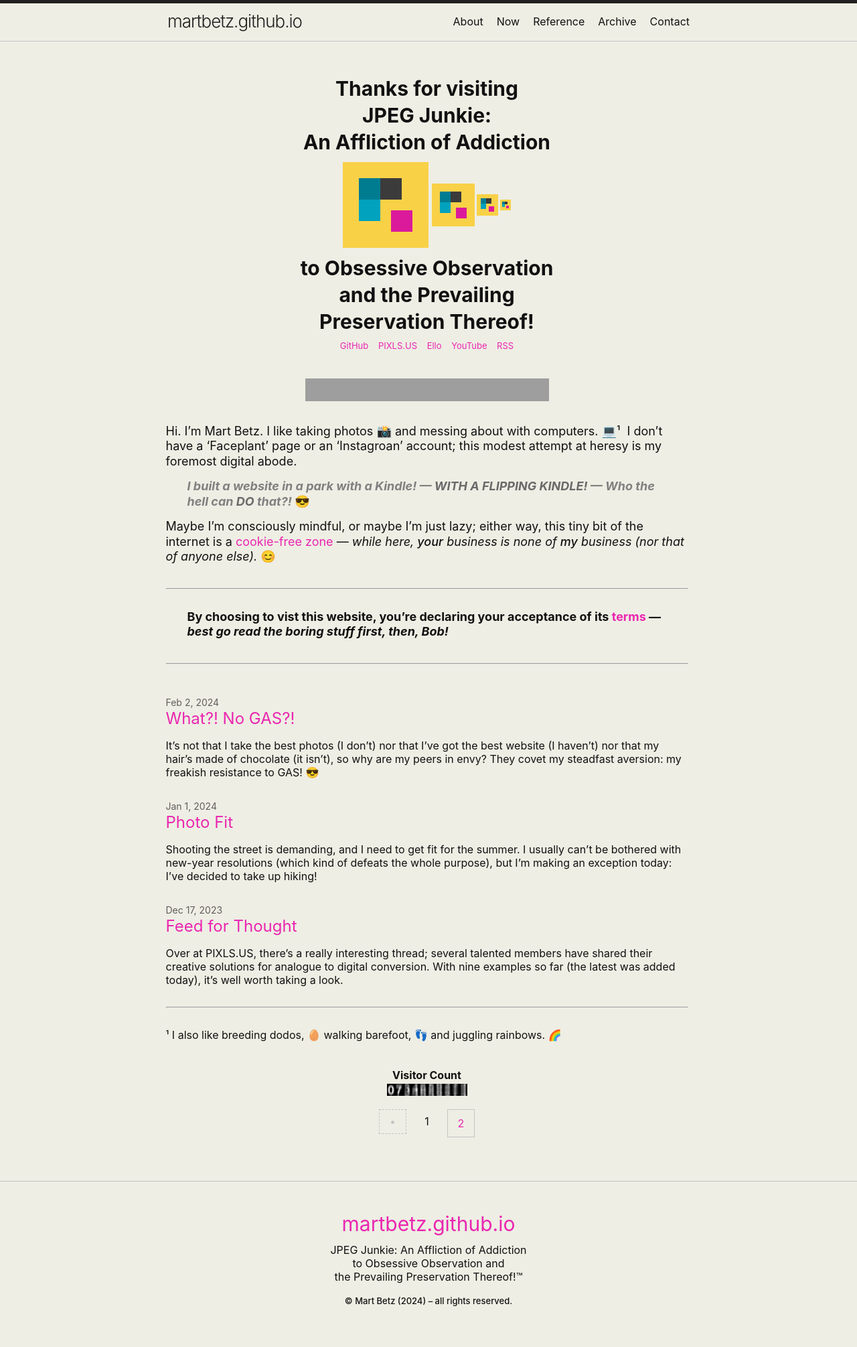
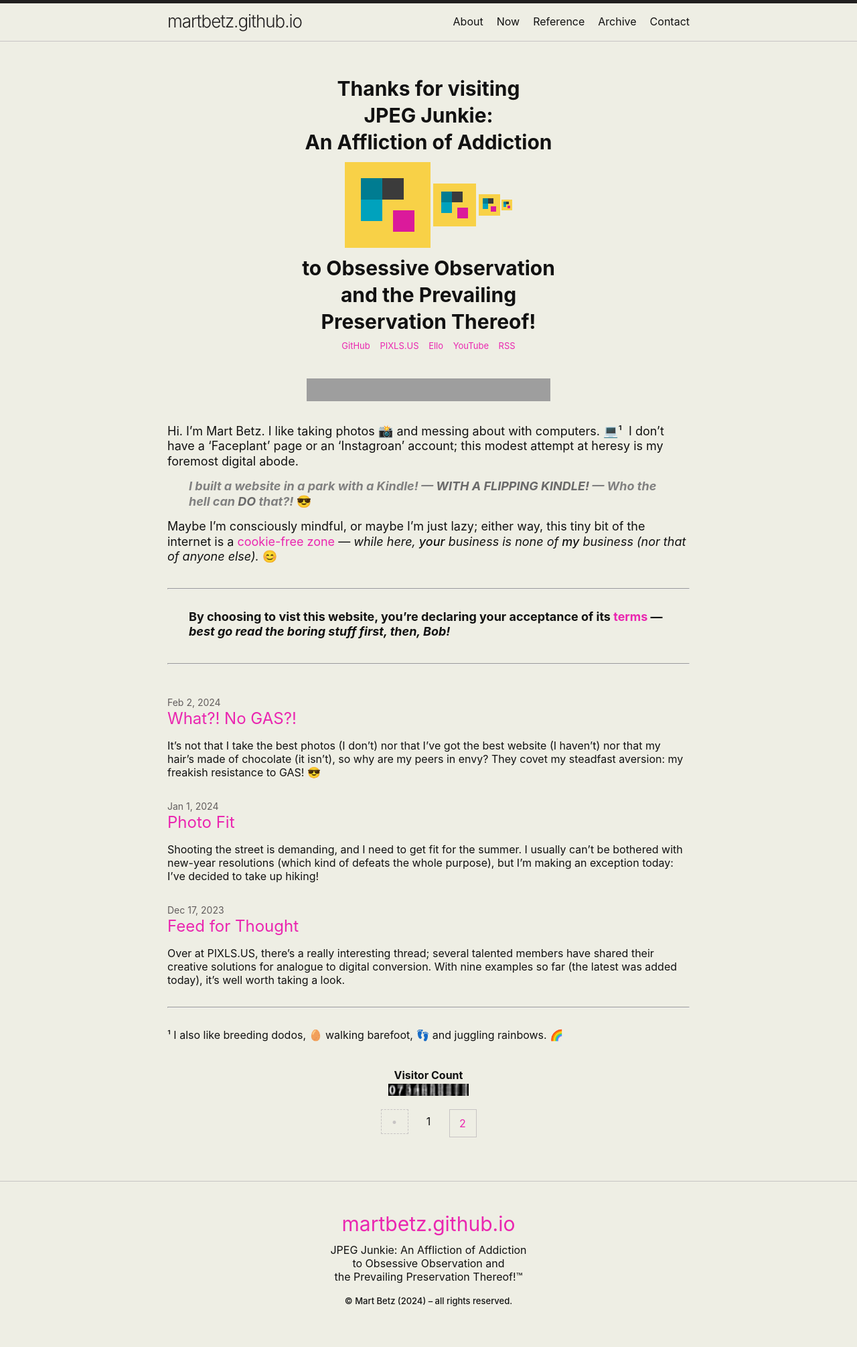
Before and after one commit to martbetz/martbetz.github.io, a Jekyll site: the page built from index.html, in a window 1280 px wide. Shown: the whole page at 67% size. Built offline with Jekyll 4.4.1, drawn with Linux system fonts in a browser that asks for light colours; the list of posts is cut into pages by our own code; grey boxes are pictures that could not be loaded.

Commit message:
Update _layout.scss

```diff
--- a/_sass/minima/_layout.scss
+++ b/_sass/minima/_layout.scss
@@ -205,7 +205,7 @@
   padding: $spacing-unit 0;
   flex: 1 0 auto;
   margin-left: 5px;
-  margin-right: 10px;
+  margin-right: 5px;
 }
 
 .page-heading {
```
